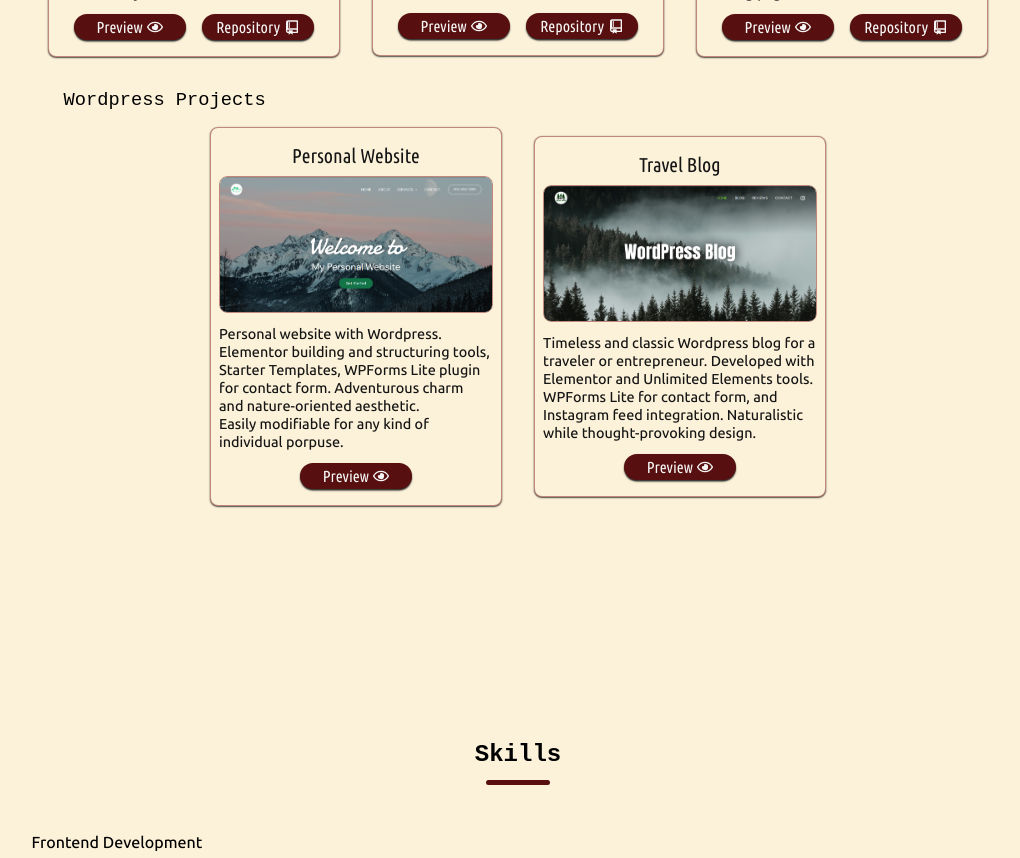
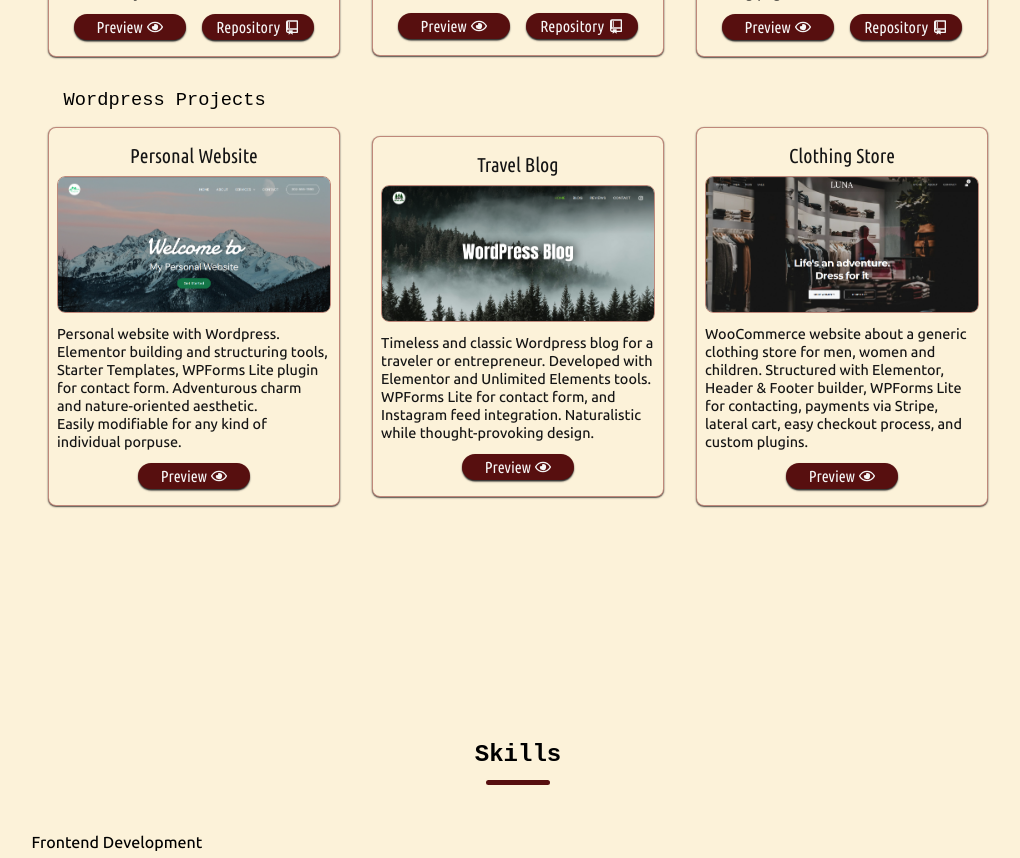
Before and after one commit to MartinXCVI/react-portfolio, a React (Vite) app: page / in a window 1280 px wide. Shown: the part 1760-2618 px from the top of the page, without its empty margins (122-1142 px from the left). Built offline with nearby package versions, Linux system fonts and the light colour scheme; a web font is replaced by a local one.

Commit message:
WP project added again

```diff
--- a/src/components/Portfolio/WordpressProjects.jsx
+++ b/src/components/Portfolio/WordpressProjects.jsx
@@ -22,7 +22,7 @@ const WordpressProjects = () => {
           description="Timeless and classic Wordpress blog for a traveler or entrepreneur. Developed with Elementor and Unlimited Elements tools. WPForms Lite for contact form, and Instagram feed integration. Naturalistic while thought-provoking design."
           page={"https://wordpress-blog.free.nf/"}
         />
-        {/* <WPCard
+        <WPCard
           aosAnim="flip-right"
           aosDuration="1500"
           aosDelay="300"
@@ -30,7 +30,7 @@ const WordpressProjects = () => {
           img="/images/covers/online-store-cover.webp"
           description="WooCommerce website about a generic clothing store for men, women and children. Structured with Elementor, Header & Footer builder, WPForms Lite for contacting, payments via Stripe, lateral cart, easy checkout process, and custom plugins."
           page={"https://clothing-store.free.nf/"}
-        /> */}
+        />
       </section>
     </>
   )
```
